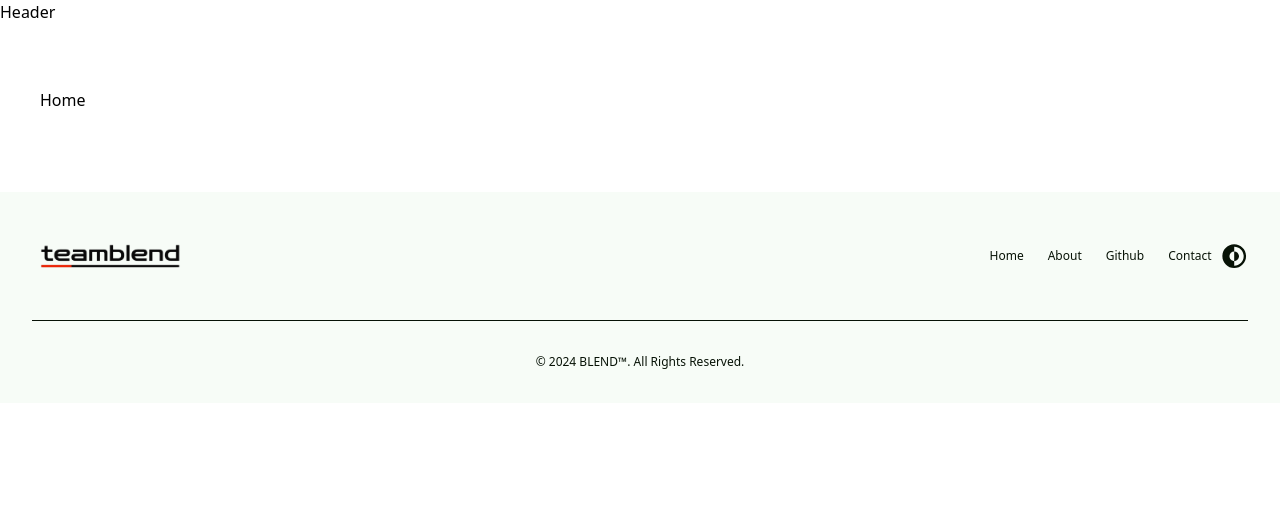
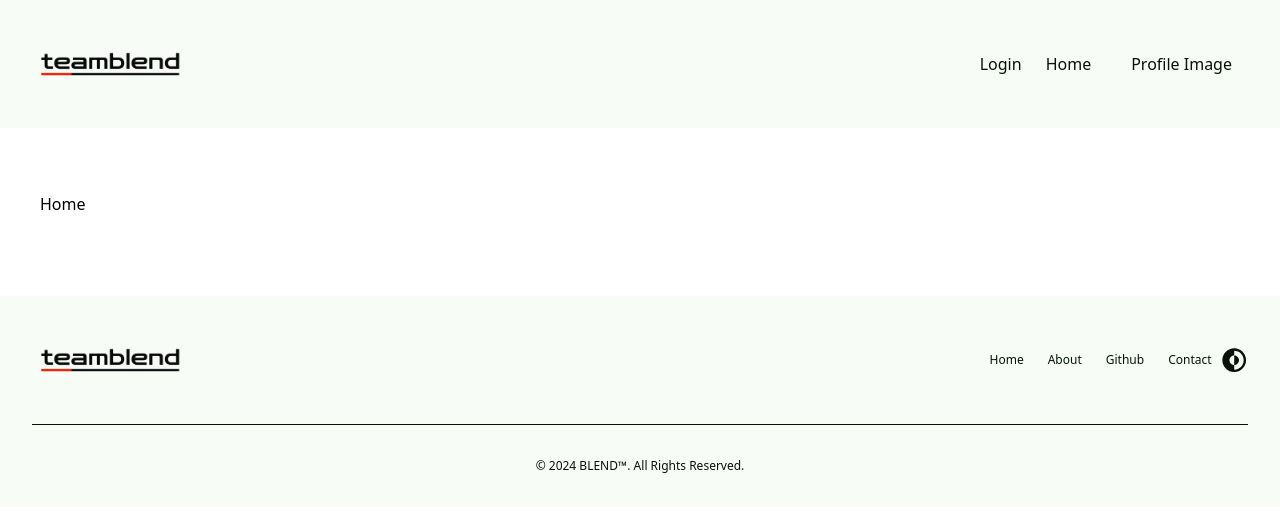
Before and after one commit to teamblend3/blend-dta-client, a React (Vite) app: page / in a window 1280 px wide. Shown: the top 512 px of the page. Built offline with nearby package versions, Linux system fonts and the light colour scheme.

Commit message:
header-setting

```diff
--- /dev/null
+++ b/src/components/Button/ButtonList.jsx
@@ -0,0 +1,23 @@
+import ProfileButton from "./ProfileButton";
+import ProjectButton from "./ProjectButton";
+import LogoutButton from "./LogoutButton";
+
+function ButtonList() {
+  return (
+    <div className="absolute bg-white px-4 bg-background border p-2 mt-2 rounded-md">
+      <ul>
+        <li>
+          <ProfileButton />
+        </li>
+        <li>
+          <ProjectButton />
+        </li>
+        <li>
+          <LogoutButton />
+        </li>
+      </ul>
+    </div>
+  );
+}
+
+export default ButtonList;
--- /dev/null
+++ b/src/components/Button/HomeButton.jsx
@@ -0,0 +1,11 @@
+import { Link } from "react-router-dom";
+
+function HomeButton() {
+  return (
+    <Link to="/projects" className="hover:underline me-4 md:me-6">
+      <button>Home</button>
+    </Link>
+  );
+}
+
+export default HomeButton;
--- /dev/null
+++ b/src/components/Button/LoginButton.jsx
@@ -0,0 +1,11 @@
+import { Link } from "react-router-dom";
+
+function LoginButton() {
+  return (
+    <Link to="/login" className="hover:underline me-4 md:me-6">
+      <button>Login</button>
+    </Link>
+  );
+}
+
+export default LoginButton;
--- /dev/null
+++ b/src/components/Button/LogoutButton.jsx
@@ -0,0 +1,11 @@
+import { Link } from "react-router-dom";
+
+function LogoutButton() {
+  return (
+    <Link to="/" className="hover:underline me-4 md:me-6">
+      <button>Logout</button>
+    </Link>
+  );
+}
+
+export default LogoutButton;
--- /dev/null
+++ b/src/components/Button/ProfileButton.jsx
@@ -0,0 +1,11 @@
+import { Link } from "react-router-dom";
+
+function ProfileButton() {
+  return (
+    <Link to="/profile" className="hover:underline me-4 md:me-6">
+      <button>My Profile</button>
+    </Link>
+  );
+}
+
+export default ProfileButton;
--- /dev/null
+++ b/src/components/Button/ProfileImage.jsx
@@ -0,0 +1,21 @@
+import ButtonList from "./ButtonList";
+import usePopUpStore from "../../stores/usePopUpStroe";
+
+function ProfileImage() {
+  const isPopupVisible = usePopUpStore(state => state.isPopupVisible);
+  const togglePopup = usePopUpStore(state => state.togglePopup);
+
+  return (
+    <div className="relative inline-block">
+      <button
+        className="bg-blue-500 text-white py-2 px-4 rounded-md"
+        onClick={togglePopup}
+      >
+        Profile Image
+      </button>
+      {isPopupVisible && <ButtonList />}
+    </div>
+  );
+}
+
+export default ProfileImage;
--- /dev/null
+++ b/src/components/Button/ProjectButton.jsx
@@ -0,0 +1,11 @@
+import { Link } from "react-router-dom";
+
+function ProjectButton() {
+  return (
+    <Link to="/projects" className="hover:underline me-4 md:me-6">
+      <button>My Projects</button>
+    </Link>
+  );
+}
+
+export default ProjectButton;
--- a/src/components/Layout/Header.jsx
+++ b/src/components/Layout/Header.jsx
@@ -1,5 +1,40 @@
+import { Link } from "react-router-dom";
+
+import LoginButton from "../Button/LoginButton";
+import HomeButton from "../Button/HomeButton";
+import ProfileImage from "../Button/ProfileImage";
+import DarkLogo from "../../assets/images/teamblend_logo.png";
+import LightLogo from "../../assets/images/teamblend_light_logo.png";
+import useThemeStore from "../../stores/useThemeStore";
+
 function Header() {
-  return <div>Header</div>;
+  const { isDark, toggleTheme } = useThemeStore();
+
+  return (
+    <header className="w-full bg-white px-4 bg-background">
+      <div className="w-full max-w-screen-xl mx-auto p-4 md:py-8">
+        <div className="sm:flex sm:items-center sm:justify-between">
+          <Link
+            to="/"
+            className="flex items-center mb-4 sm:mb-0 space-x-3 rtl:space-x-reverse"
+          >
+            <img
+              src={isDark ? DarkLogo : LightLogo}
+              className="h-16"
+              alt="Blend Logo"
+            />
+          </Link>
+          <ul className="flex flex-wrap items-center mb-6 text-lg font-medium text-gray-500 sm:mb-0 text-text">
+            <li>
+              <LoginButton />
+              <HomeButton />
+              <ProfileImage />
+            </li>
+          </ul>
+        </div>
+      </div>
+    </header>
+  );
 }
 
 export default Header;
--- /dev/null
+++ b/src/stores/usePopUpStroe.js
@@ -0,0 +1,8 @@
+import { create } from "zustand";
+
+const usePopUpStore = create(set => ({
+  isPopupVisible: false,
+  togglePopup: () => set(state => ({ isPopupVisible: !state.isPopupVisible })),
+}));
+
+export default usePopUpStore;
```
Also changed, not shown: 2 other files (tests, documents, lock files or other folders).
